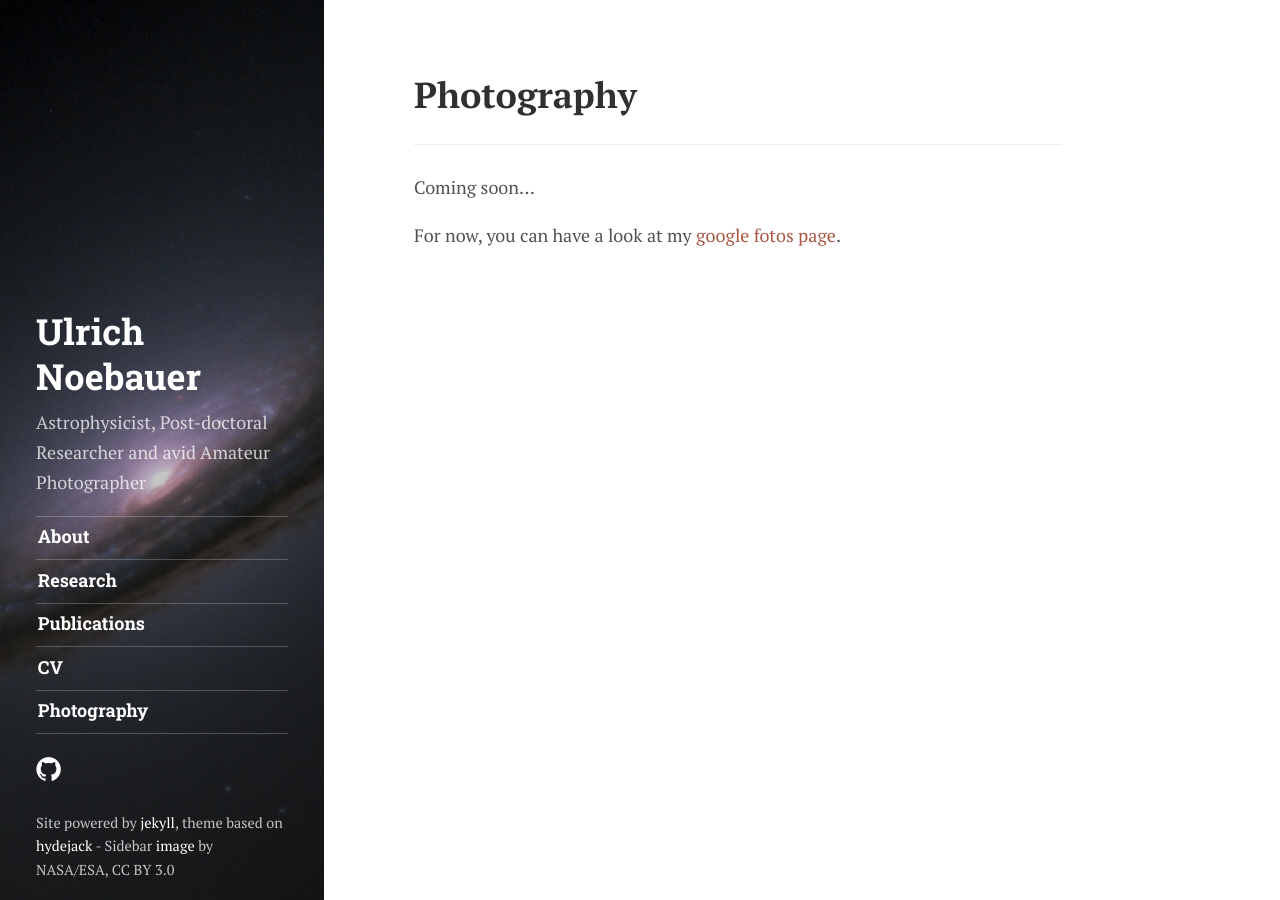
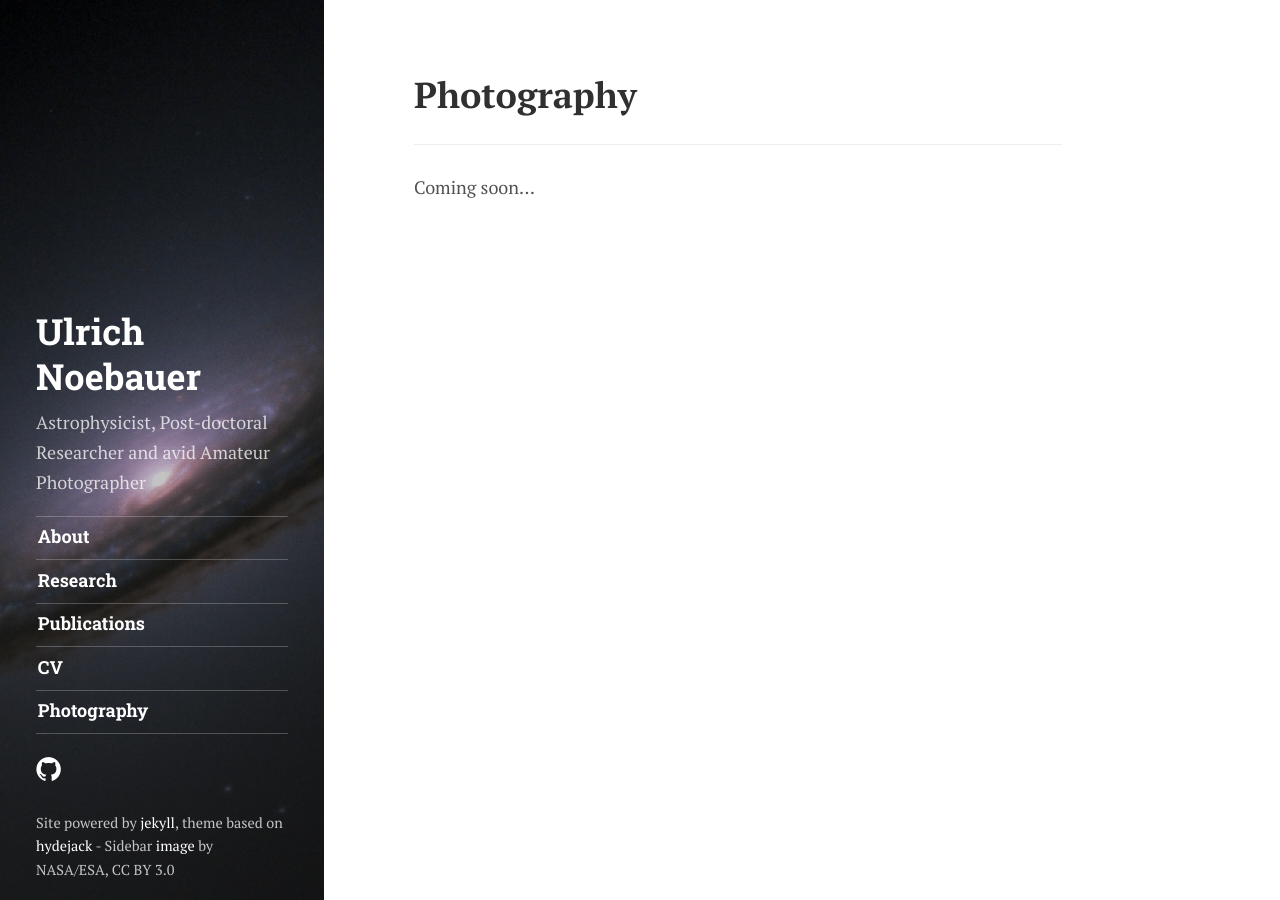
Before and after one commit to unoebauer/unoebauer.github.io, a Jekyll site: the page built from photography/index.md, in a window 1280 px wide. Built offline with Jekyll 4.4.1, drawn with Linux system fonts in a browser that asks for light colours; some web fonts are replaced.

Commit message:
Remove google link from photography page

```diff
--- a/photography/index.md
+++ b/photography/index.md
@@ -5,9 +5,3 @@ permalink: /photography/
 ---
 
 Coming soon...
-
-
-For now, you can have a look at my [google fotos page][gfotos].
-
-
-[gfotos]: https://goo.gl/photos/9nmybVMtAB7u3aRG9
```
